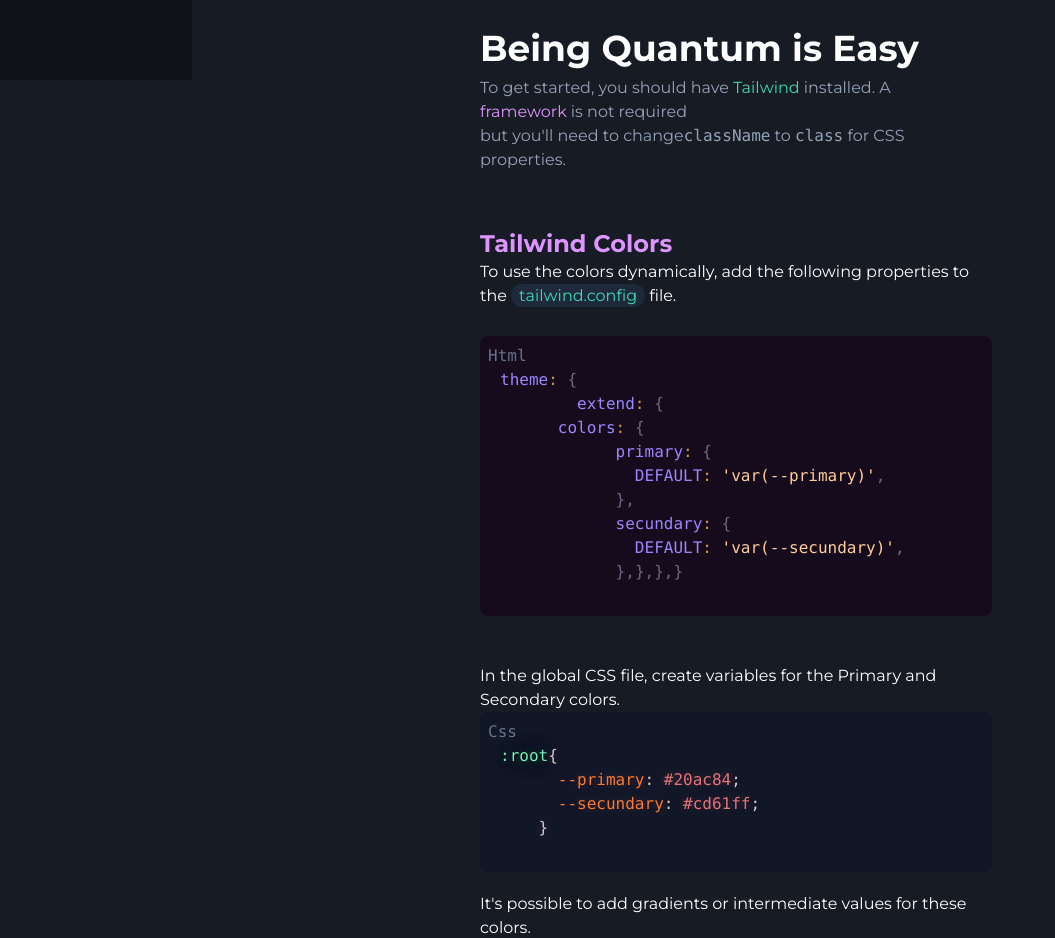
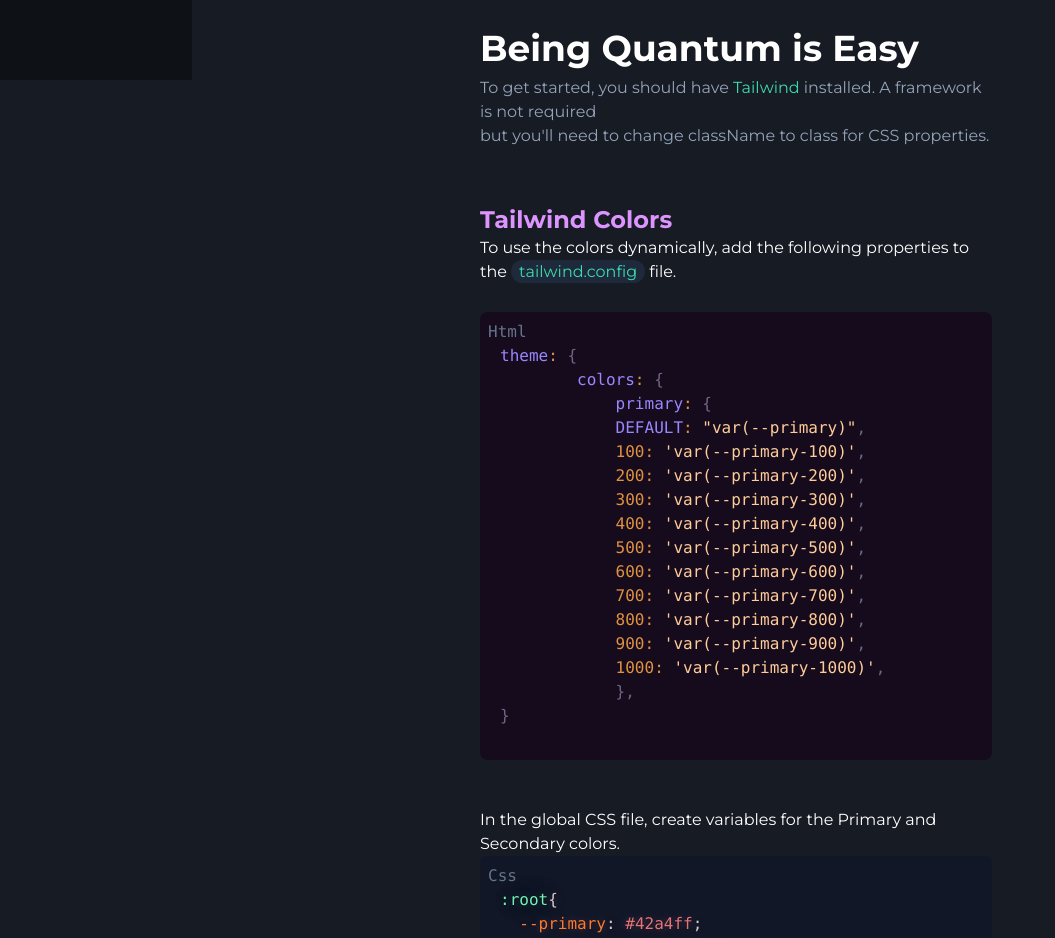
Before and after one commit to pa-ku/quantum_ui, a React (Vite) app: page / in a window 1280 px wide. Shown: the part 720-1658 px from the top of the page, without its empty margins (0-1055 px from the left). Built offline with nearby package versions, Linux system fonts and the light colour scheme; the HTML template or start-up script is replaced by a standard one.

Commit message:
updated documentation, better explained

```diff
--- a/src/components/Documentation.tsx
+++ b/src/components/Documentation.tsx
@@ -3,35 +3,37 @@ import React from 'react'
 
 export default function Documentation() {
   const TAILWIND_COLORS = `theme: {
-        extend: {
-      colors: {
+        colors: {
             primary: {
-              DEFAULT: 'var(--primary)',
+            DEFAULT: "var(--primary)",
+            100: 'var(--primary-100)',
+            200: 'var(--primary-200)',
+            300: 'var(--primary-300)',
+            400: 'var(--primary-400)',
+            500: 'var(--primary-500)',
+            600: 'var(--primary-600)',
+            700: 'var(--primary-700)',
+            800: 'var(--primary-800)',
+            900: 'var(--primary-900)',
+            1000: 'var(--primary-1000)',
             },
-            secundary: {
-              DEFAULT: 'var(--secundary)',
-            },},},}`
+}`
 
   const CSS_COLORS = `:root{
-      --primary: #20ac84;
-      --secundary: #cd61ff;
-    }`
+  --primary: #42a4ff;
+  --primary-100: #d1e9ff;
+  --primary-200: #add8ff;
+  --primary-300: #8ac6ff;
+  --primary-400: #66b5ff;
+  --primary-500: #42a4ff;
+  --primary-600: #1f93ff;
+  --primary-700: #0081fa;
+  --primary-800: #006fd6;
+  --primary-900: #005cb3;
+  --primary-1000: #004a8f;
+  }`
 
-  const TAILWIND_COLORS_TWO = ` colors: {
-            primary: {
-              DEFAULT: "var(--primary)",
-              100: "var(--primary-100)",
-              200: "var(--primary-200)",
-              300: "var(--primary-300)",
-            },
-       }`
 
-  const CSS_COLORS_TWO = `:root{
-      --primary: #20ac84;
-      --primary-100: #20ac84;
-      --primary-200: #20ac84;
-      --primary-300: #20ac84;
-    }`
   return (
     <>
       <div>
@@ -48,10 +50,8 @@ export default function Documentation() {
             >
               Tailwind
             </a>
-            installed. A
-            <span className="mx-1 text-secundary-300"> framework</span>
-            is not required <br /> but you'll need to change
-            <code>className</code> to <code>class</code> for CSS properties.
+            installed. A framework is not required <br /> but you'll need to
+            change className to class for CSS properties.
           </p>
         </div>
 
@@ -79,14 +79,7 @@ export default function Documentation() {
           <CodeBlock language="css" code={CSS_COLORS} />
         </div>
 
-        <div>
-          <p>
-            It's possible to add gradients or intermediate values for these
-            colors.
-          </p>
-          <CodeBlock code={TAILWIND_COLORS_TWO} />
-          <CodeBlock language="css" code={CSS_COLORS_TWO} />
-        </div>
+
         <Accesibility />
       </div>
     </>
```
Also changed, not shown: tailwind.config.js (+33 -34 lines).
